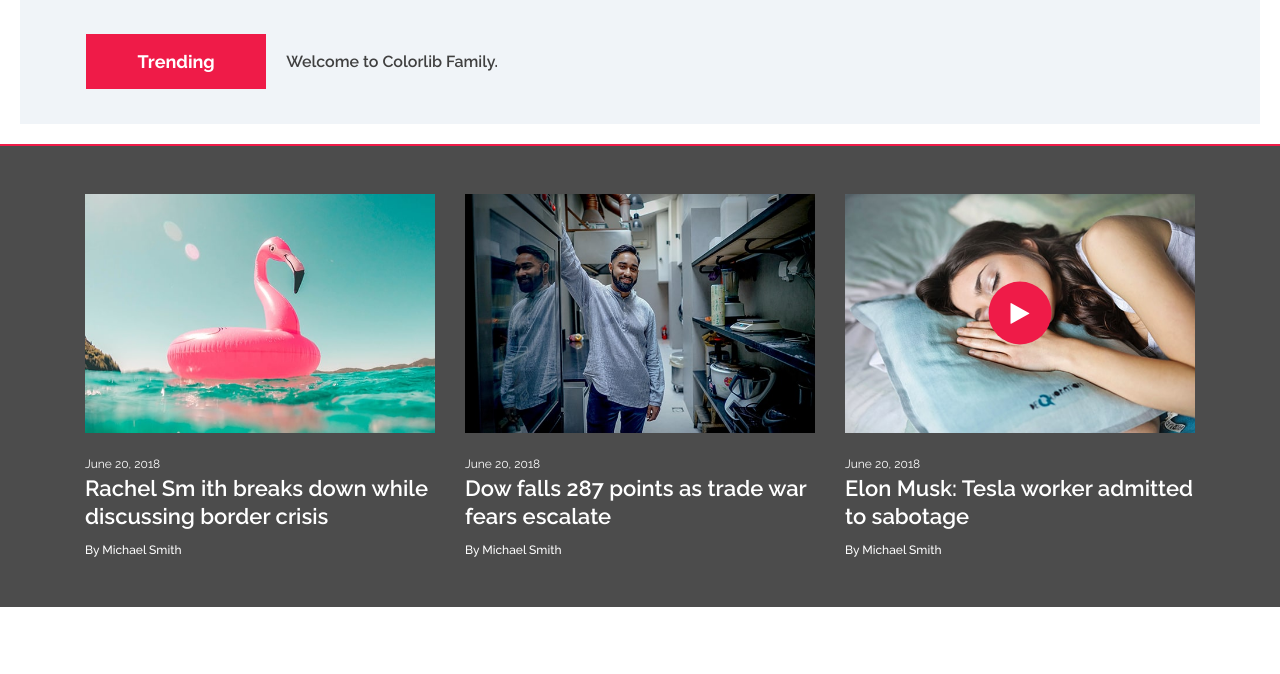
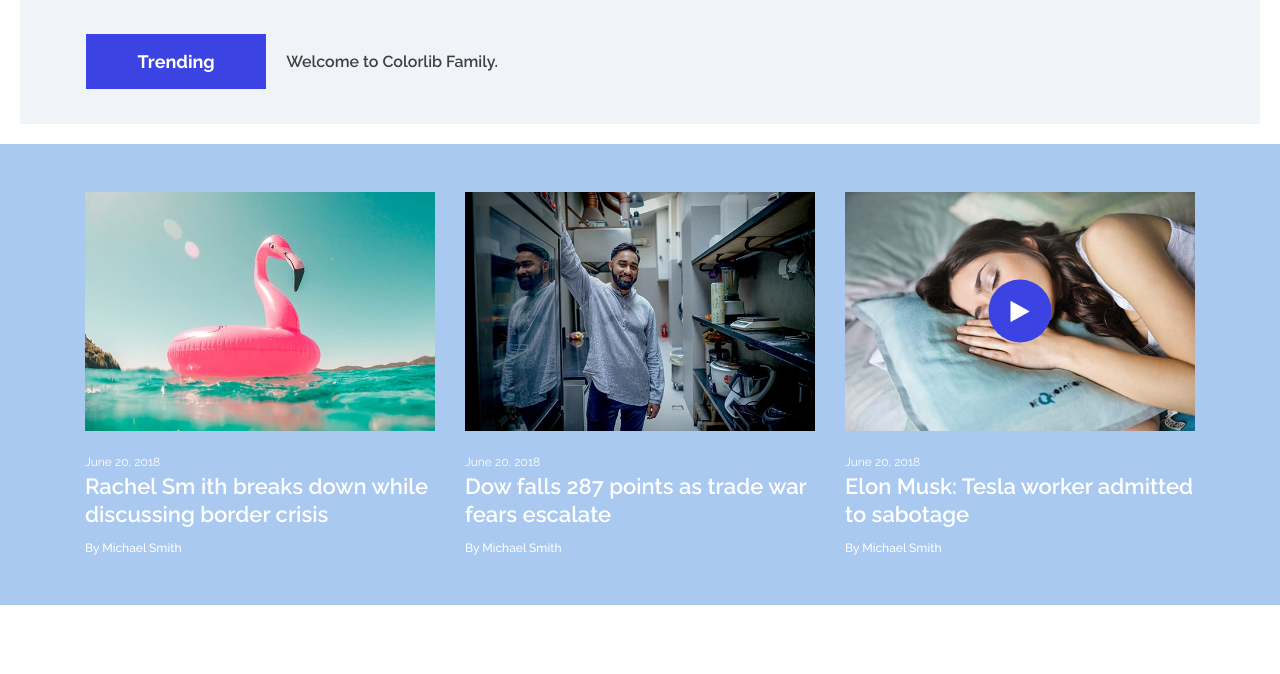
Before and after one commit to nbilasals/asr-news, a plain HTML site: page index.html in a window 1280 px wide. Shown: the part 126-800 px from the top of the page. Drawn offline with Linux system fonts and the light colour scheme; files whose address does not match are found by name.

Commit message:
colouuuur

```diff
--- a/scss/_theme_color.scss
+++ b/scss/_theme_color.scss
@@ -5,7 +5,7 @@ $heading-color: #232323;
 $text-color: #858585;
 
 // Default Background
-$bg-default: #ef1b48;
+$bg-default: #3b43e2;
 
 // Gray Background
 $bg-gray: #f0f4f8;
@@ -23,7 +23,7 @@ $dark-color: #000000;
 $border-color: #eaeaea;
 
 // Hover Color
-$hover-color: #ef1b48;
+$hover-color: #3b43e2;
 
 // Footer Color
 $foo-color: #000000;
```
Also changed, not shown: single-post.html (+1 -1 lines), style.css.
